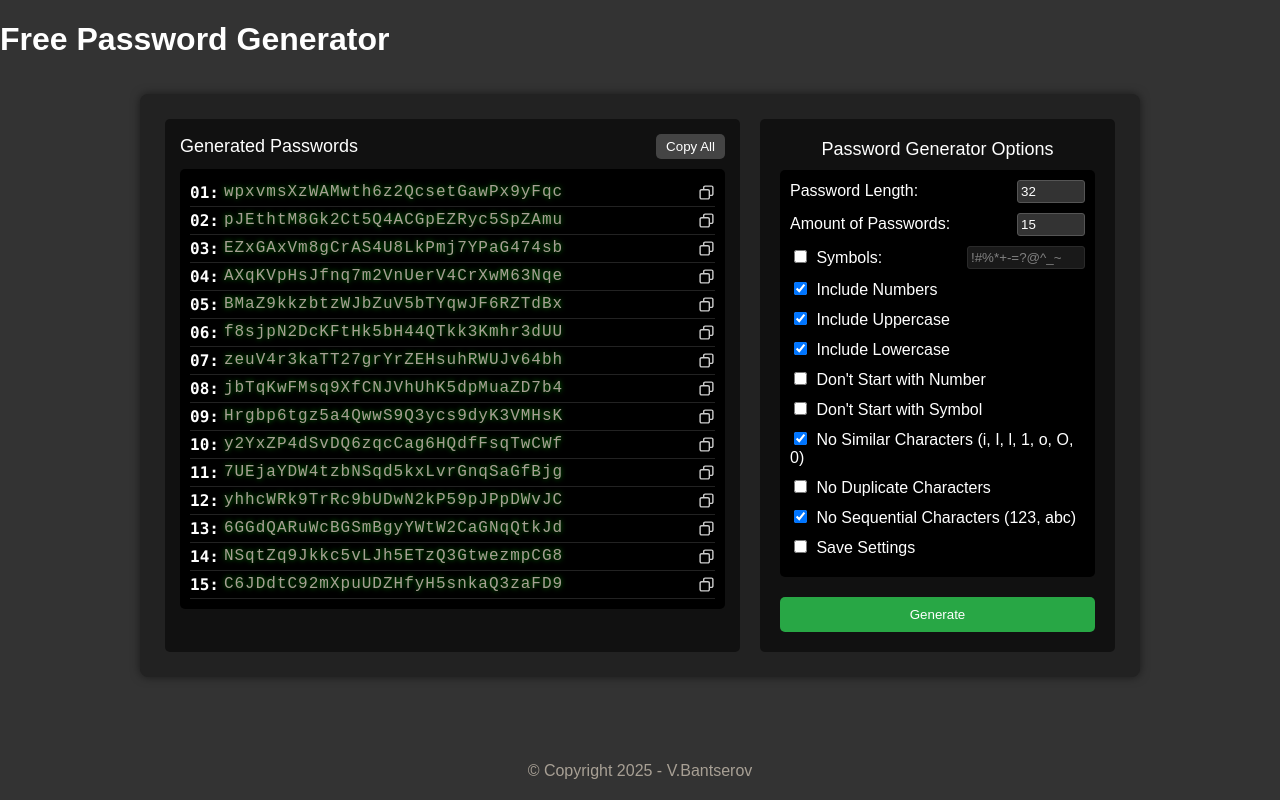
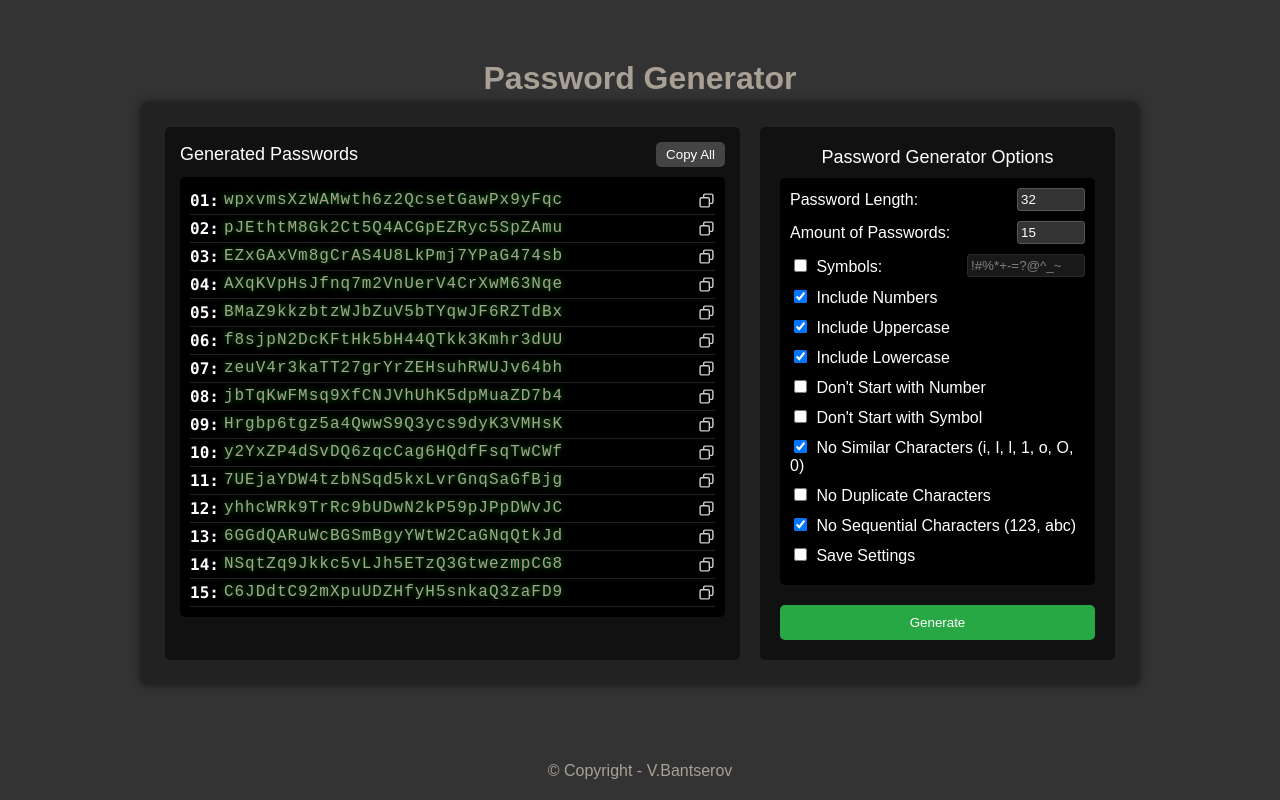
Before and after one commit to V-Bantserov/Password-Generator, a plain HTML site: page password-generator.html in a window 1280 px wide. Drawn offline with Linux system fonts and the light colour scheme.

Commit message:
Add files via upload

```diff
--- a/password-generator.html
+++ b/password-generator.html
@@ -3,11 +3,21 @@
 <head>
     <meta charset="UTF-8">
     <meta name="viewport" content="width=device-width, initial-scale=1.0">
-    <title>Free Password Generator</title>
+    <title>Pass-Gen.net | Secure Password Generator - Create Strong & Unique Passwords Online</title>
+    <link rel="canonical" href="https://pass-gen.net/">
     <link rel="stylesheet" href="assets/password-generator.css">
+    <link rel="icon" href="favicon.ico">
 </head>
 <body>
-<h1 class="header">Free Password Generator</h1>
+
+<header>
+    <div class="header-container">
+        <a href="https://pass-gen.net/" class="header-link">
+            <h1 class="header-name">Password Generator</h1>
+        </a>
+    </div>
+</header>
+
 <main>
     <div class="container">
         <div class="password-section">
@@ -26,7 +36,7 @@
                 </label>
                 <label class="field-input">
                     <span>Amount of Passwords:</span>
-					<input type="number" id="password-amount" min="6" max="10000" value="15">
+                    <input type="number" id="password-amount" min="1" max="10000" value="15">
                 </label>
                 <label class="field-input symbols-input">
                     <span><input type="checkbox" id="include-symbols"> Symbols:</span>
@@ -64,9 +74,15 @@
         </div>
     </div>
 </main>
+
 <footer class="footer">
-        &copy; Copyright <script>document.write(new Date().getFullYear())</script> - <a href="https://github.com/V-Bantserov/"  target="_blank">V.Bantserov</a>
+    &copy; Copyright <span id="current-year"></span> - <a href="https://github.com/V-Bantserov/" target="_blank" rel="noopener">V.Bantserov</a>
 </footer>
+
+<!-- Custom tooltip element that will be styled by CSS -->
+<div id="custom-tooltip" class="custom-tooltip hidden"></div>
+
+<!-- Script inclusion at the bottom for better page load performance -->
 <script src="assets/password-generator.js"></script>
 </body>
 </html>
```
Lines whose indentation alone changed are shown as unchanged.
